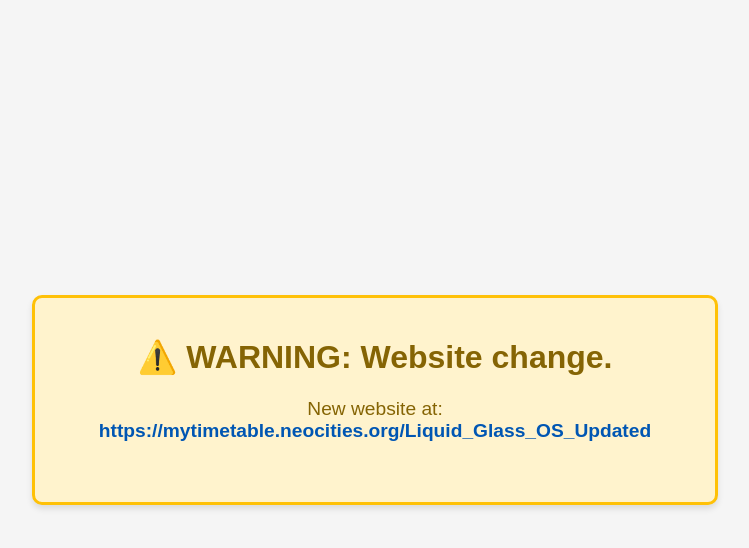
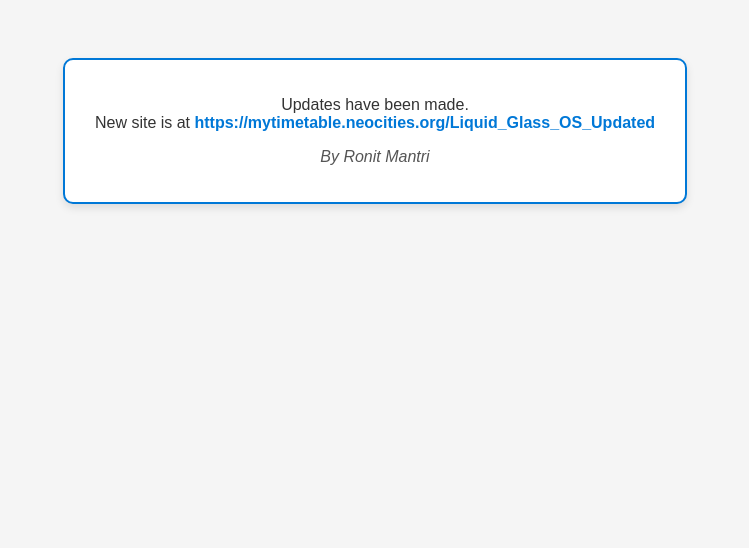
Before and after one commit to RM-admin-pixel/mytimetable, a plain HTML site: page index.html in a window 1280 px wide. Shown: the whole page, without its empty margins (265-1014 px from the left). Drawn offline with Linux system fonts and the light colour scheme.

Commit message:
Update HTML structure and styling for site update

```diff
--- a/index.html
+++ b/index.html
@@ -3,50 +3,43 @@
 <head>
   <meta charset="UTF-8">
   <meta name="viewport" content="width=device-width, initial-scale=1.0">
-    <title>Website Change Warning</title>
+  <title>Site Update</title>
   <style>
     body {
       font-family: Arial, sans-serif;
-            display: flex;
-            justify-content: center;
-            align-items: center;
-            min-height: 100vh;
-            margin: 0;
       background-color: #f5f5f5;
+      color: #333;
+      text-align: center;
+      padding: 50px;
     }
-        .warning-container {
-            background-color: #fff3cd;
-            border: 3px solid #ffc107;
+    .update-box {
+      background: white;
+      border: 2px solid #0078d7;
       border-radius: 10px;
-            padding: 40px;
-            max-width: 600px;
-            text-align: center;
-            box-shadow: 0 4px 6px rgba(0, 0, 0, 0.1);
-        }
-        h1 {
-            color: #856404;
-            margin-top: 0;
-            font-size: 2em;
-        }
-        p {
-            color: #856404;
-            font-size: 1.2em;
-            margin: 20px 0;
+      display: inline-block;
+      padding: 20px 30px;
+      box-shadow: 0 4px 8px rgba(0,0,0,0.1);
     }
     a {
-            color: #0056b3;
+      color: #0078d7;
       text-decoration: none;
       font-weight: bold;
     }
     a:hover {
       text-decoration: underline;
     }
+    .author {
+      margin-top: 10px;
+      font-style: italic;
+      color: #555;
+    }
   </style>
 </head>
 <body>
-    <div class="warning-container">
-        <h1>⚠️ WARNING: Website change.</h1>
-        <p>New website at: <a href="https://mytimetable.neocities.org/Liquid_Glass_OS_Updated">https://mytimetable.neocities.org/Liquid_Glass_OS_Updated</a></p>
+  <div class="update-box">
+    <p>Updates have been made.<br>
+    New site is at <a href="https://mytimetable.neocities.org/Liquid_Glass_OS_Updated" target="_blank">https://mytimetable.neocities.org/Liquid_Glass_OS_Updated</a></p>
+    <p class="author">By Ronit Mantri</p>
   </div>
 </body>
 </html>
```
Lines whose indentation alone changed are shown as unchanged.
